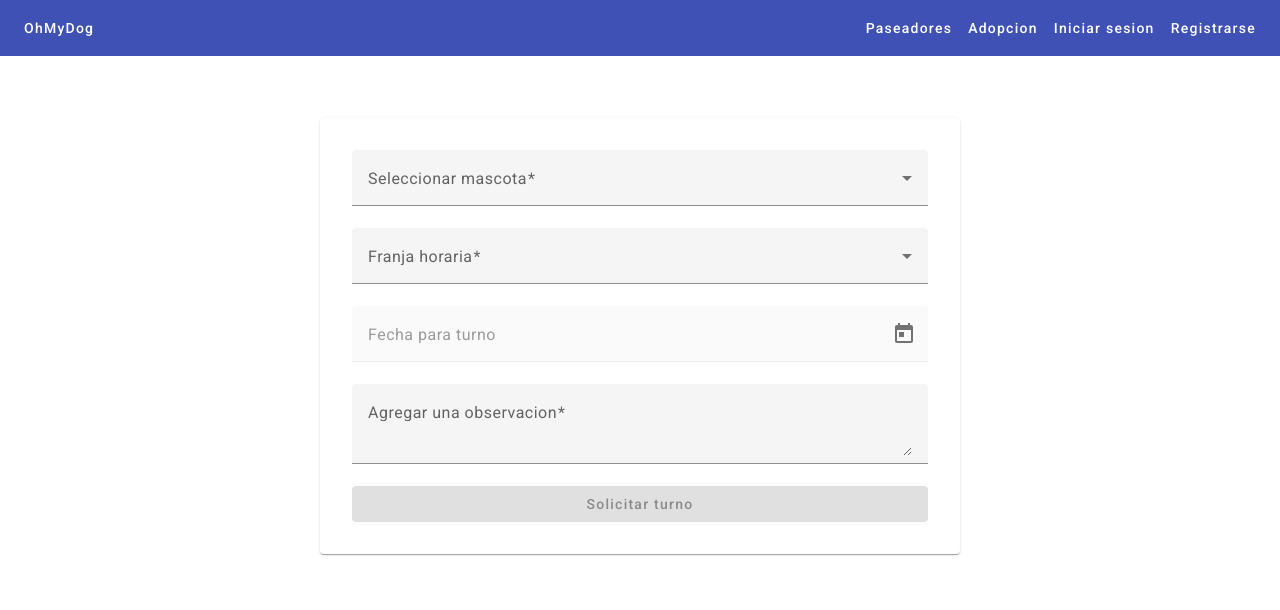
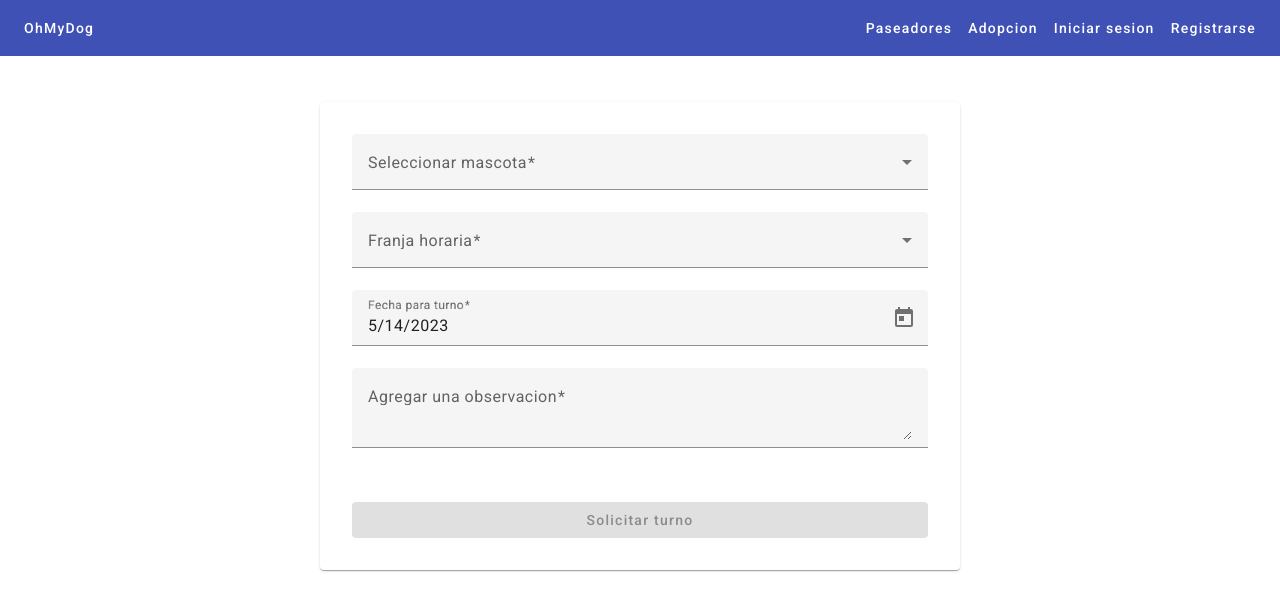
Before and after one commit to gustavo2048/VeterinariaFronEnd, an Angular app: page /turnos in a window 1280 px wide. Shown: the top 610 px of the page. Built offline with nearby package versions, Linux system fonts and the light colour scheme.

Commit message:
Solicitud de turnos

```diff
--- a/src/app/modelo/turnoSolicitud.ts
+++ b/src/app/modelo/turnoSolicitud.ts
@@ -6,6 +6,7 @@ export class TurnoSolicitud {
     horarioTentativo!: string
     motivo!: string
     estadoSolicitud!: string
+    fechaSolicitada!: Date
     fechaCreado!: Date
     fechaAsignada!: Date
     idMascota!: number
--- a/src/app/service/turnos.service.ts
+++ b/src/app/service/turnos.service.ts
@@ -12,7 +12,7 @@ export class TurnosService {
   url = 'http://localhost:8080/turnos';
 
   solicitarTurno(solicitud: TurnoSolicitud) {
-    return this.http.post<TurnoSolicitud>(`${this.url}/solicitudTurno/`, solicitud);
+    return this.http.post<TurnoSolicitud>(`${this.url}/crearTurno`, solicitud);
   }
 
 }
--- a/src/app/turnos-solicitud/turnos-solicitud.component.css
+++ b/src/app/turnos-solicitud/turnos-solicitud.component.css
@@ -1,4 +1,4 @@
-.contentCard{
+.contentCard {
     display: flex;
     flex-direction: column;
     align-items: center;
@@ -8,7 +8,7 @@
 
 }
 
-.contenido{
+.contenido {
     display: flex;
     flex-direction: column;
     align-items: center;
@@ -16,6 +16,14 @@
     justify-content: center;
 }
 
-mat-card{
+mat-card {
     width: 50%;
 }
+
+.buttonConfirm {
+    display: flex;
+    width: 100%;
+    flex-direction: column;
+    align-items: center;
+    margin-bottom: 5%;
+}
--- a/src/app/turnos-solicitud/turnos-solicitud.component.html
+++ b/src/app/turnos-solicitud/turnos-solicitud.component.html
@@ -1,4 +1,3 @@
-
 <div class="contenido">
 
     <mat-card>
@@ -13,7 +12,8 @@
                     <mat-label>Seleccionar mascota</mat-label>
                     <mat-select [formControl]="mascotaFormControl">
                         <!-- <mat-option *ngFor="let zona of zonas" value="{{zona.id}}"> {{zona.nombre}} </mat-option> -->
-                            <mat-option *ngFor="let mascota of mascotas" value="{{mascota.id}}"> {{mascota.nombre}} </mat-option>
+                        <mat-option *ngFor="let mascota of mascotas" value="{{mascota.id}}"> {{mascota.nombre}}
+                        </mat-option>
 
                     </mat-select>
 
@@ -28,7 +28,7 @@
                     <mat-label>Franja horaria</mat-label>
                     <mat-select [formControl]="fhorarioFormControl">
                         <!-- <mat-option *ngFor="let zona of zonas" value="{{zona.id}}"> {{zona.nombre}} </mat-option> -->
-                            <mat-option value="MAÑANA"> Mañana  </mat-option>
+                        <mat-option value="MAÑANA"> Mañana </mat-option>
                         <mat-option value="TARDE"> Tarde </mat-option>
                     </mat-select>
                     <mat-error *ngIf="fhorarioFormControl.hasError('required')">
@@ -39,27 +39,33 @@
 
                 <mat-form-field class="example-full-width" appearance="fill" style="width: 90%;">
                     <mat-label>Fecha para turno</mat-label>
-                        <input matInput [min]="minDate"  [matDatepicker]="picker" disabled>
+                    <input matInput [formControl]="fechaFormControl" [min]="minDate" [matDatepicker]="picker">
                     <mat-datepicker-toggle matIconSuffix [for]="picker"></mat-datepicker-toggle>
                     <mat-datepicker #picker disabled="false"></mat-datepicker>
                 </mat-form-field>
 
 
-                    <mat-form-field  class="example-full-width" appearance="fill" style="width: 90%;">
+                <mat-form-field class="example-full-width" appearance="fill" style="width: 90%;">
                     <mat-label>Agregar una observacion</mat-label>
-                        <textarea matInput  [formControl]="observacionControl" ></textarea>
+                    <textarea matInput [formControl]="observacionControl"></textarea>
 
                     <mat-error *ngIf="observacionControl.hasError('required')">
                         Dato <strong>requerido</strong>
                     </mat-error>
                 </mat-form-field>
 
-
-
-                    <button mat-raised-button color="primary" style="width: 90%;" [disabled]="true" >Solicitar turno</button>
             </div>
 
         </form>
+        <div class="buttonConfirm">
+
+
+            <button mat-raised-button color="primary" style="width: 90%;" [disabled]="completoFormulario()"
+                (click)="enviarSolicitud()">Solicitar
+                turno</button>
+
+        </div>
+
     </mat-card>
 
 
--- a/src/app/turnos-solicitud/turnos-solicitud.component.ts
+++ b/src/app/turnos-solicitud/turnos-solicitud.component.ts
@@ -1,6 +1,6 @@
 import { Component } from '@angular/core';
 import { FormControl, FormGroupDirective, NgForm, Validators } from '@angular/forms';
-import { DateAdapter, ErrorStateMatcher, MAT_DATE_FORMATS,MAT_DATE_LOCALE } from '@angular/material/core';
+import { DateAdapter, ErrorStateMatcher, MAT_DATE_FORMATS, MAT_DATE_LOCALE } from '@angular/material/core';
 import { MatDialogRef } from '@angular/material/dialog';
 import { MatSnackBar } from '@angular/material/snack-bar';
 import * as _moment from 'moment';
@@ -8,15 +8,17 @@ import { VeterinariaService } from '../service/veterinaria.service';
 import { AuthService } from '../service/auth.service';
 import { Usuario } from '../modelo/Usuario';
 import { Mascota } from '../modelo/Mascota';
+import { TurnosService } from '../service/turnos.service';
+import { TurnoSolicitud } from '../modelo/turnoSolicitud';
 
-const moment =  _moment;
+const moment = _moment;
 
 @Component({
   selector: 'app-turnos-solicitud',
   templateUrl: './turnos-solicitud.component.html',
   styleUrls: ['./turnos-solicitud.component.css'],
   providers: [
-    {provide: MAT_DATE_LOCALE, useValue: 'es'}
+    { provide: MAT_DATE_LOCALE, useValue: 'es' }
 
   ],
 })
@@ -25,12 +27,12 @@ export class TurnosSolicitudComponent {
   /// FORMControl's
   mascotaFormControl: FormControl;
   fhorarioFormControl: FormControl;
-  apellidoFormControl: FormControl;
   fechaFormControl: FormControl;
   observacionControl: FormControl;
   mascotas: Mascota[] = [];
+  usuario: Usuario = new Usuario()
   matcher = new MyErrorStateMatcher();
-
+  turnoSolicitud: TurnoSolicitud
   ///Limint Date
   minDate: Date;
 
@@ -38,8 +40,9 @@ export class TurnosSolicitudComponent {
 
 
 
-  constructor(private veterinariaService: VeterinariaService, private usuarioService: AuthService ) {
+  constructor(private veterinariaService: VeterinariaService, private usuarioService: AuthService, private turnoService: TurnosService, private _snackBar: MatSnackBar) {
 
+    this.turnoSolicitud = new TurnoSolicitud();
     const currentYear = new Date().getFullYear();
     const currentDay = new Date().getDate()
     const currentMonth = new Date().getMonth()
@@ -48,19 +51,19 @@ export class TurnosSolicitudComponent {
 
     this.mascotaFormControl = new FormControl('', [Validators.required]);
     this.fhorarioFormControl = new FormControl('', [Validators.required]);
-    this.apellidoFormControl = new FormControl('', [Validators.required]);
-    this.fechaFormControl = new FormControl('', [Validators.required]);
-    this.observacionControl = new FormControl('',[Validators.required]);
+    this.fechaFormControl = new FormControl(new Date(), [Validators.required]);
+    this.observacionControl = new FormControl('', [Validators.required]);
 
   }
 
 
-  ngOnInit(){
+  ngOnInit() {
 
     if (this.usuarioService.islogged()) {
       //Busco al usuario en el localStorage y busco sus mascotas
-      this.veterinariaService.traerMascotas(this.usuarioService.getUserLogged().id).subscribe(mascotaResponse=>{
-      this.mascotas = mascotaResponse
+      this.usuario = this.usuarioService.getUserLogged()
+      this.veterinariaService.traerMascotas(this.usuarioService.getUserLogged().id).subscribe(mascotaResponse => {
+        this.mascotas = mascotaResponse
       })
 
     }
@@ -68,6 +71,36 @@ export class TurnosSolicitudComponent {
 
   }
 
+  completoFormulario() {
+    if (this.mascotaFormControl.valid && this.fhorarioFormControl.valid && this.fechaFormControl.valid && this.observacionControl.valid) {
+      return false
+    }
+    return true
+  }
+
+
+  enviarSolicitud() {
+
+    this.turnoSolicitud.motivo = this.observacionControl.value
+    this.turnoSolicitud.horarioTentativo = this.fhorarioFormControl.value
+    this.turnoSolicitud.fechaSolicitada = this.fechaFormControl.value
+    this.turnoSolicitud.idMascota = this.mascotaFormControl.value
+    this.turnoSolicitud.idUsuarioSolicitante = this.usuario.id
+    this.turnoService.solicitarTurno(this.turnoSolicitud).subscribe(
+      response => {
+        console.log(response)
+        if (response.id == -1) {
+          this._snackBar.open(response.motivo, "Cerrar");
+        } else {
+          if (response.id == -2) {
+            this._snackBar.open(response.motivo, "Cerrar");
+          } else {
+
+            this._snackBar.open("Se a creado el turno exitosamente", "Cerrar");
+          }
+        }
+      })
+  }
 
 
 
```
Lines whose indentation alone changed are shown as unchanged.
